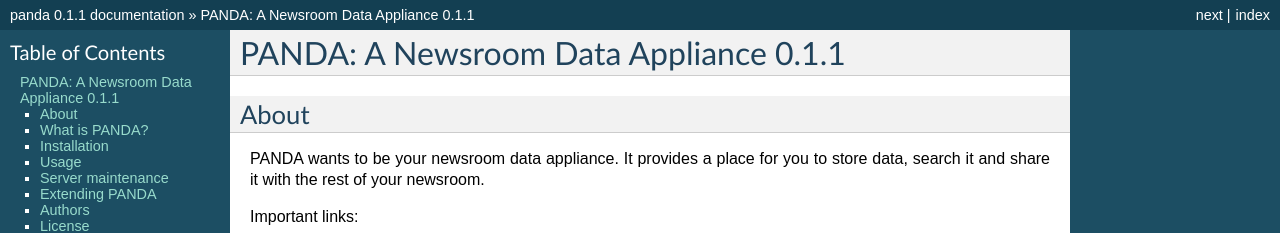
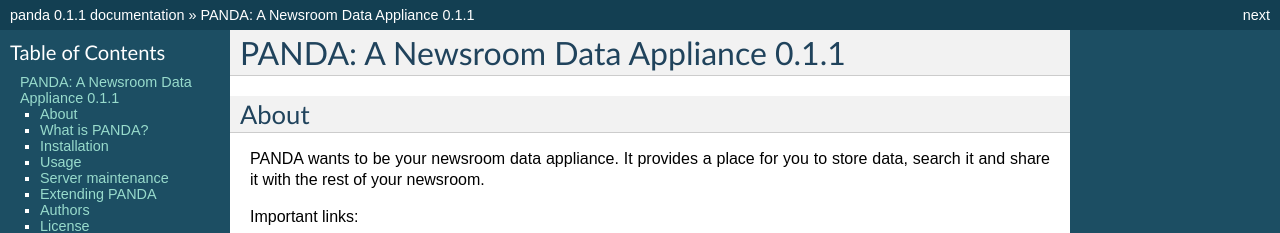
Before and after one commit to pandaproject/panda, a Sphinx documentation site: the page built from docs/index.rst, in a window 1280 px wide and 900 px high. Shown: the top 233 px of the window. Built offline with Sphinx 7.4.7, drawn with Linux system fonts in a browser that asks for light colours.

Commit message:
Disable doc indexes.

```diff
--- a/docs/conf.py
+++ b/docs/conf.py
@@ -166,6 +166,8 @@
 # Output file base name for HTML help builder.
 htmlhelp_basename = 'pandadoc'
 
+html_use_modindex = False
+html_use_index = False
 
 # -- Options for LaTeX output --------------------------------------------------
 
```
